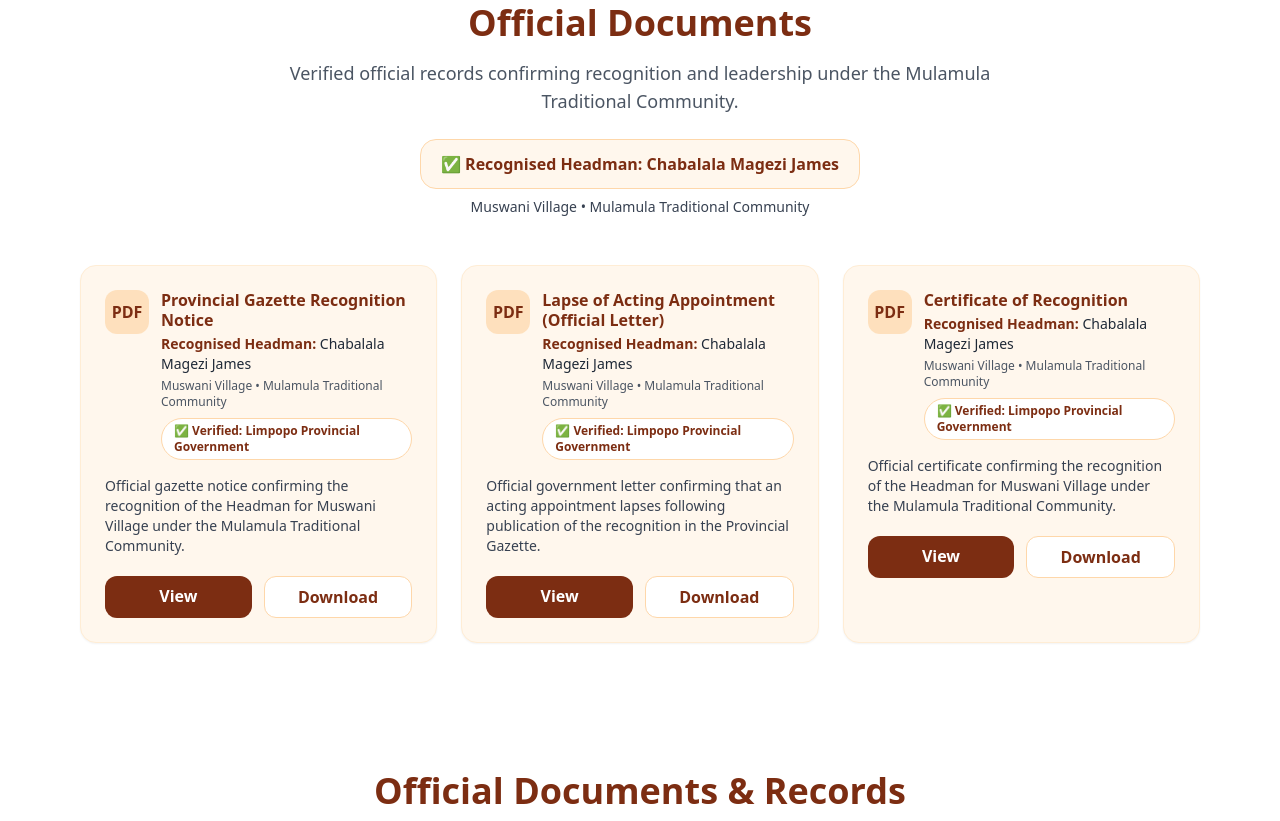
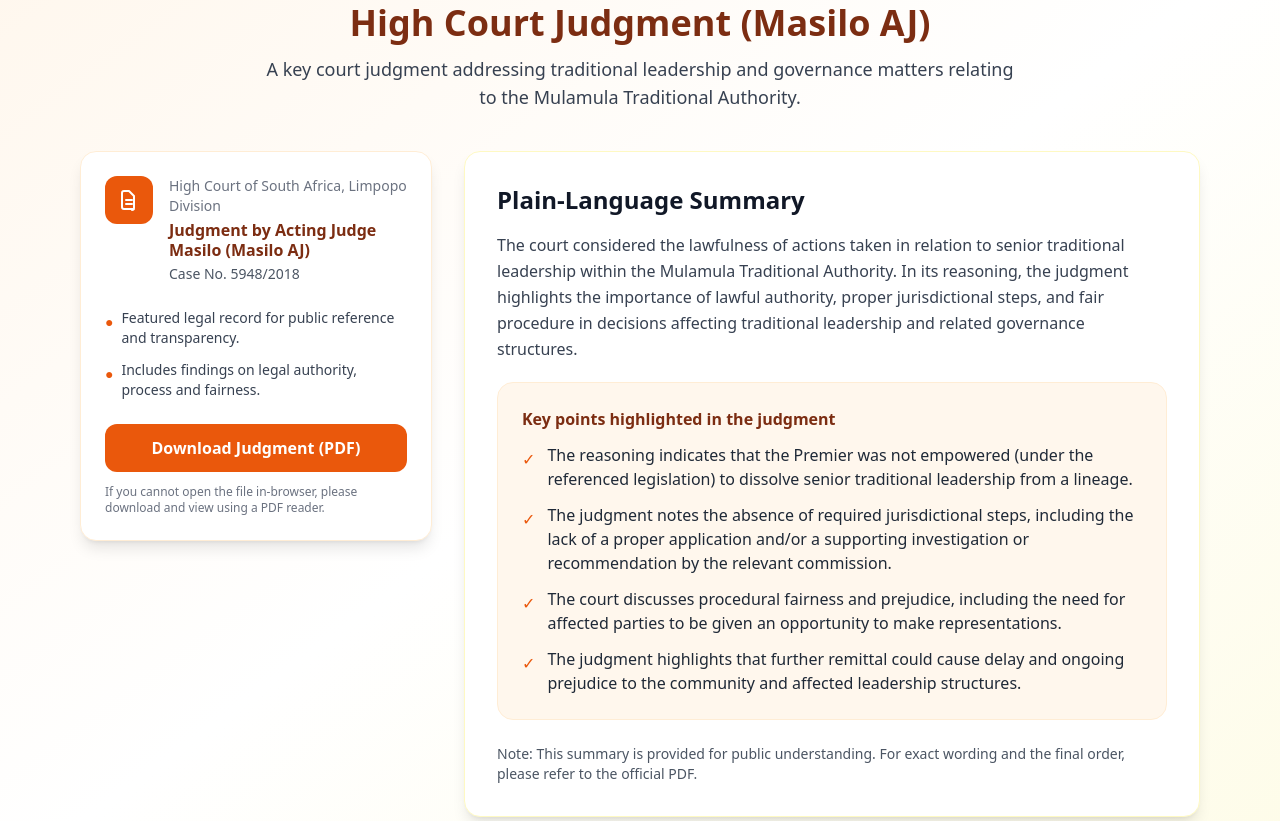
Before and after one commit to ValoyItech/mulamula, a plain HTML site: page index.html in a window 1280 px wide. Shown: the part 2440-3261 px from the top of the page. Drawn offline with nearby package versions, Linux system fonts and the light colour scheme.

Commit message:
Add files via upload

```diff
--- a/index.html
+++ b/index.html
@@ -626,6 +626,118 @@
     </div>
   </div>
 </section>
+
+
+<!-- Featured Judgment: Masilo AJ -->
+<section id="masilo-judgment" class="py-16 bg-gradient-to-br from-orange-50 via-white to-yellow-50">
+  <div class="max-w-6xl mx-auto px-4">
+
+    <div class="text-center mb-10" data-aos="fade-up">
+      <h2 class="text-4xl font-bold text-orange-900 mb-3">High Court Judgment (Masilo AJ)</h2>
+      <p class="text-lg text-gray-700 max-w-3xl mx-auto">
+        A key court judgment addressing traditional leadership and governance matters relating to the Mulamula Traditional Authority.
+      </p>
+    </div>
+
+    <div class="grid lg:grid-cols-3 gap-8 items-start">
+
+      <!-- Left: Document highlight card -->
+      <div class="lg:col-span-1" data-aos="fade-right">
+        <div class="bg-white rounded-2xl shadow-lg border border-orange-100 p-6">
+          <div class="flex items-start gap-4">
+            <div class="w-12 h-12 bg-orange-600 rounded-xl flex items-center justify-center shrink-0">
+              <svg class="w-6 h-6 text-white" fill="none" stroke="currentColor" viewBox="0 0 24 24">
+                <path stroke-linecap="round" stroke-linejoin="round" stroke-width="2"
+                  d="M9 12h6m-6 4h6m2 5H7a2 2 0 01-2-2V5a2 2 0 012-2h5l5 5v12a2 2 0 01-2 2z"/>
+              </svg>
+            </div>
+
+            <div>
+              <p class="text-sm text-gray-500 mb-1">High Court of South Africa, Limpopo Division</p>
+              <p class="font-semibold text-orange-900 leading-tight">
+                Judgment by Acting Judge Masilo (Masilo AJ)
+              </p>
+              <p class="text-sm text-gray-600 mt-1">
+                Case No. 5948/2018
+              </p>
+            </div>
+          </div>
+
+          <div class="mt-6 space-y-3 text-sm text-gray-700">
+            <div class="flex items-start gap-2">
+              <span class="mt-1 text-orange-600">●</span>
+              <p>Featured legal record for public reference and transparency.</p>
+            </div>
+            <div class="flex items-start gap-2">
+              <span class="mt-1 text-orange-600">●</span>
+              <p>Includes findings on legal authority, process and fairness.</p>
+            </div>
+          </div>
+
+          <a href="documents/file-merged.pdf" download
+             class="mt-6 inline-flex w-full items-center justify-center gap-2 bg-orange-600 text-white px-5 py-3 rounded-xl hover:bg-orange-700 transition-colors font-semibold">
+            Download Judgment (PDF)
+          </a>
+
+          <p class="text-xs text-gray-500 mt-3">
+            If you cannot open the file in-browser, please download and view using a PDF reader.
+          </p>
+        </div>
+      </div>
+
+      <!-- Right: Plain-language summary -->
+      <div class="lg:col-span-2" data-aos="fade-left">
+        <div class="bg-white rounded-2xl shadow-lg border border-yellow-100 p-8">
+          <h3 class="text-2xl font-bold text-gray-900 mb-4">Plain-Language Summary</h3>
+
+          <p class="text-gray-700 leading-relaxed mb-5">
+            The court considered the lawfulness of actions taken in relation to senior traditional leadership within the Mulamula Traditional Authority.
+            In its reasoning, the judgment highlights the importance of lawful authority, proper jurisdictional steps, and fair procedure in decisions
+            affecting traditional leadership and related governance structures.
+          </p>
+
+          <div class="rounded-2xl bg-orange-50 border border-orange-100 p-6">
+            <h4 class="font-bold text-orange-900 mb-3">Key points highlighted in the judgment</h4>
+            <ul class="space-y-3 text-gray-800">
+              <li class="flex gap-3">
+                <span class="mt-1 text-orange-600">✓</span>
+                <span>
+                  The reasoning indicates that the Premier was not empowered (under the referenced legislation) to dissolve senior traditional leadership from a lineage.
+                </span>
+              </li>
+              <li class="flex gap-3">
+                <span class="mt-1 text-orange-600">✓</span>
+                <span>
+                  The judgment notes the absence of required jurisdictional steps, including the lack of a proper application and/or a supporting investigation or recommendation by the relevant commission.
+                </span>
+              </li>
+              <li class="flex gap-3">
+                <span class="mt-1 text-orange-600">✓</span>
+                <span>
+                  The court discusses procedural fairness and prejudice, including the need for affected parties to be given an opportunity to make representations.
+                </span>
+              </li>
+              <li class="flex gap-3">
+                <span class="mt-1 text-orange-600">✓</span>
+                <span>
+                  The judgment highlights that further remittal could cause delay and ongoing prejudice to the community and affected leadership structures.
+                </span>
+              </li>
+            </ul>
+          </div>
+
+          <div class="mt-6 text-sm text-gray-600">
+            <p>
+              Note: This summary is provided for public understanding. For exact wording and the final order, please refer to the official PDF.
+            </p>
+          </div>
+        </div>
+      </div>
+
+    </div>
+  </div>
+</section>
+
 
 
 
```
